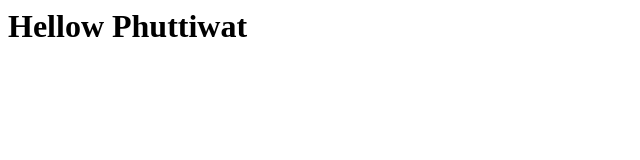
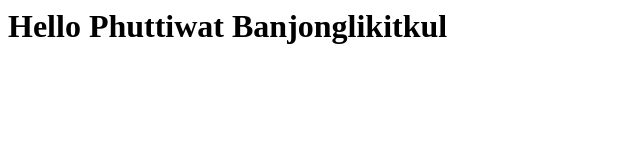
Before and after one commit to Phutti19/test-project4, a plain HTML site: page index.html in a window 1280 px wide. Shown: the whole page, without its empty margins (0-640 px from the left). Drawn offline with Linux system fonts and the light colour scheme.

Commit message:
add surename

```diff
--- a/index.html
+++ b/index.html
@@ -1,5 +1,5 @@
 <html>
     <body>
-        <h1>Hellow Phuttiwat</h1>
+        <h1>Hello Phuttiwat Banjonglikitkul</h1>
     </body>
 </html>
```
